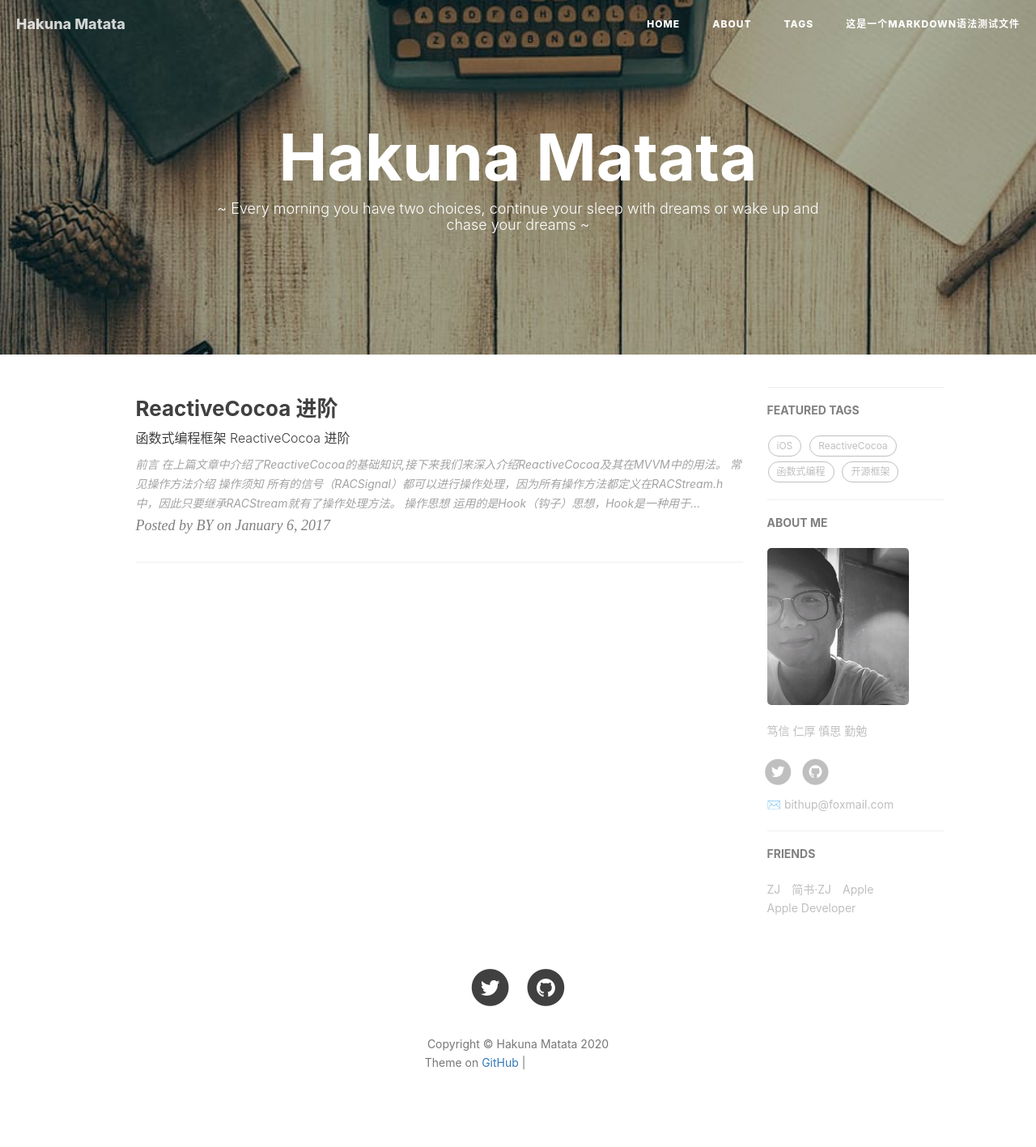
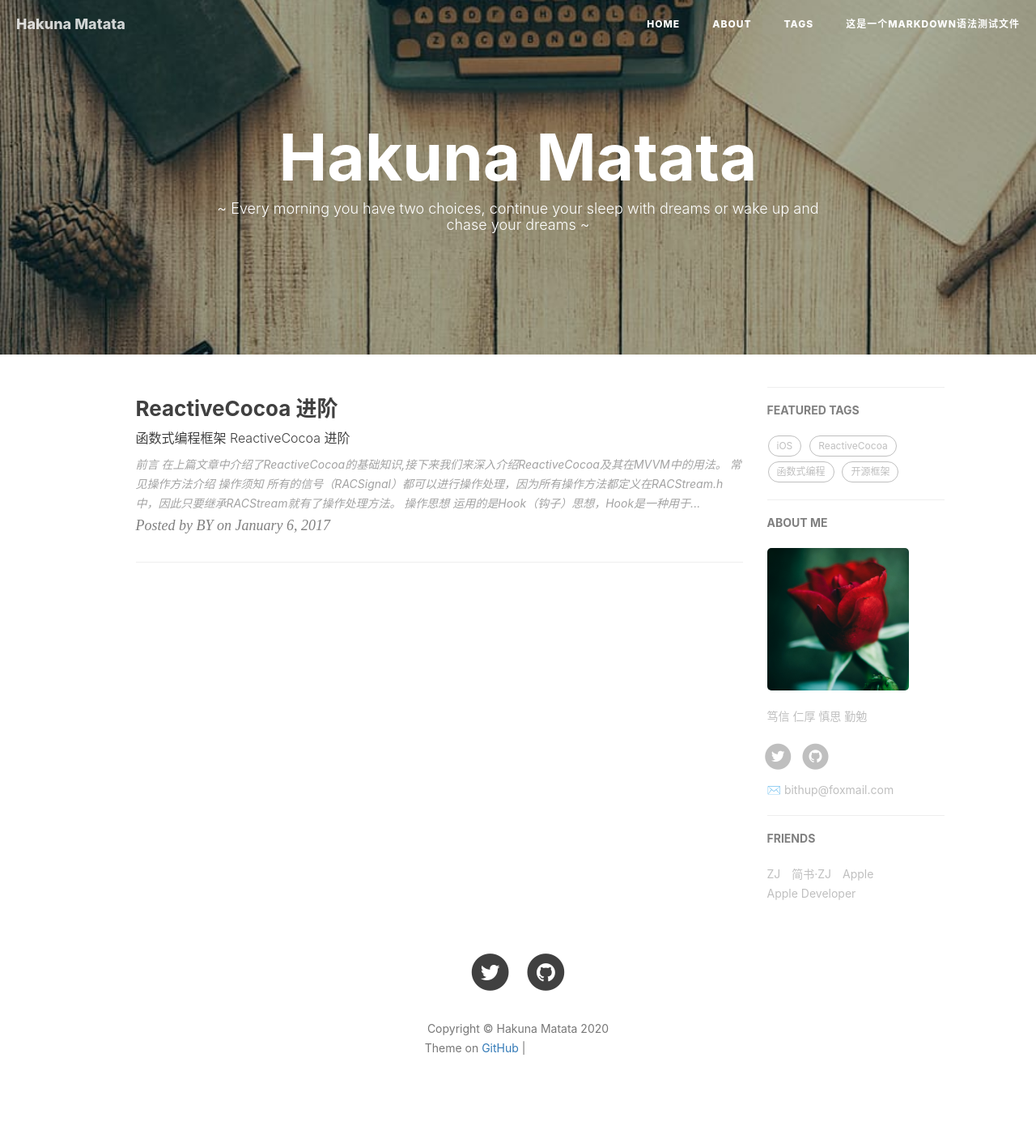
Before and after one commit to bithup/bithup.github.io, a Jekyll site: the page built from index.html, in a window 1280 px wide. Shown: the whole page at 81% size. Built offline with Jekyll 4.4.1, drawn with Linux system fonts in a browser that asks for light colours; nearby versions of some CDN libraries; the list of posts is cut into pages by our own code; comment, search, counter and statistics services are not loaded; grey boxes are pictures that could not be loaded.

Commit message:
update user info

```diff
--- a/_config.yml
+++ b/_config.yml
@@ -3,7 +3,7 @@
 SEOTitle: 蒋壵的博客 | ZhuangJiang's Blog
 header-img: img/post-bg-desk.jpg
 email: bithup@foxmail.com
-description: "~ Every morning you have two choices, continue your sleep with dreams or wake up and chase your dreams ~"
+description: "~ Every morning you have two choices: continue your sleep with dreams or wake up and chase your dreams ~"
 keyword: "Java, C, Python, Test Automation, iOS, Apple, iPhone, CS, Deep Learning, Machine Learning, Mathematics"
 url: "http://bithup.github.io"          # your host, for absolute URL
 baseurl: ""      # for example, '/blog' if your blog hosted on 'host/blog'
```
Also changed, not shown: img/about-BY-gentle.jpg, img/avatar-by.jpg, 1 other file.
